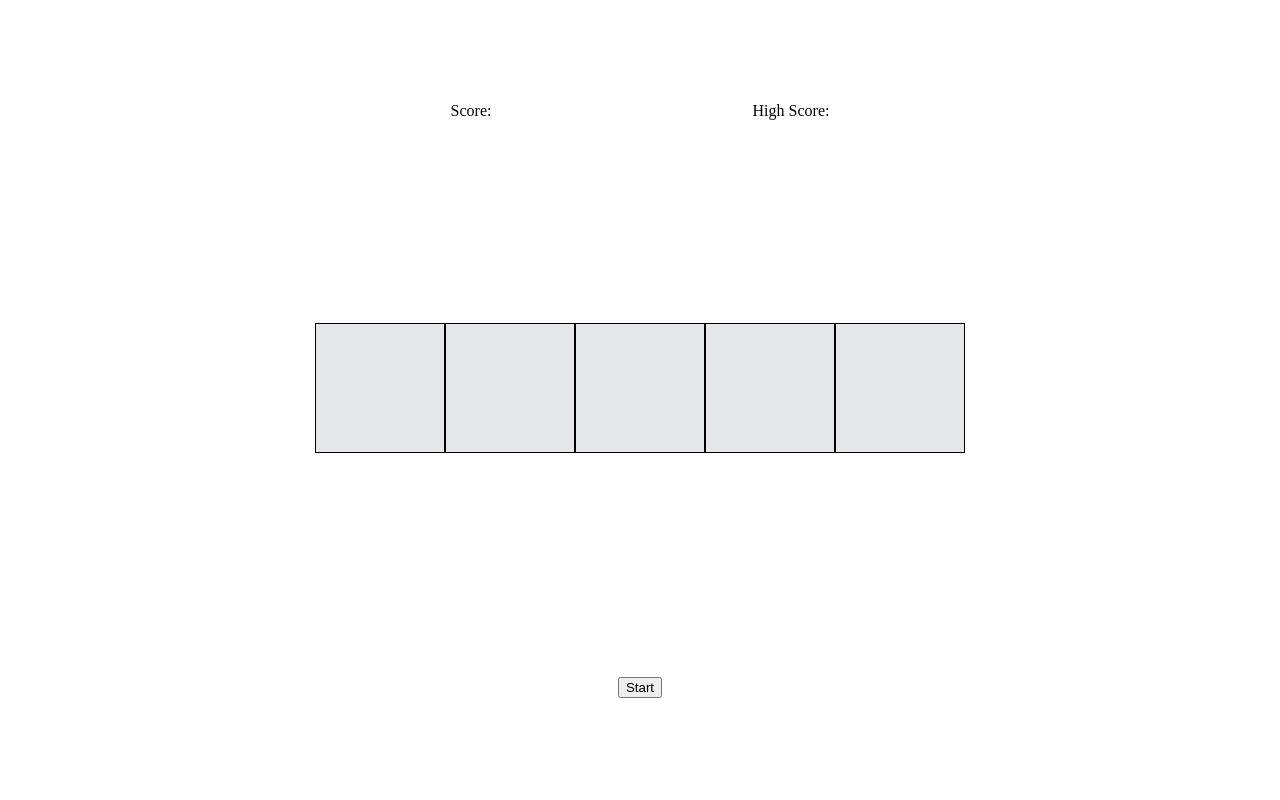
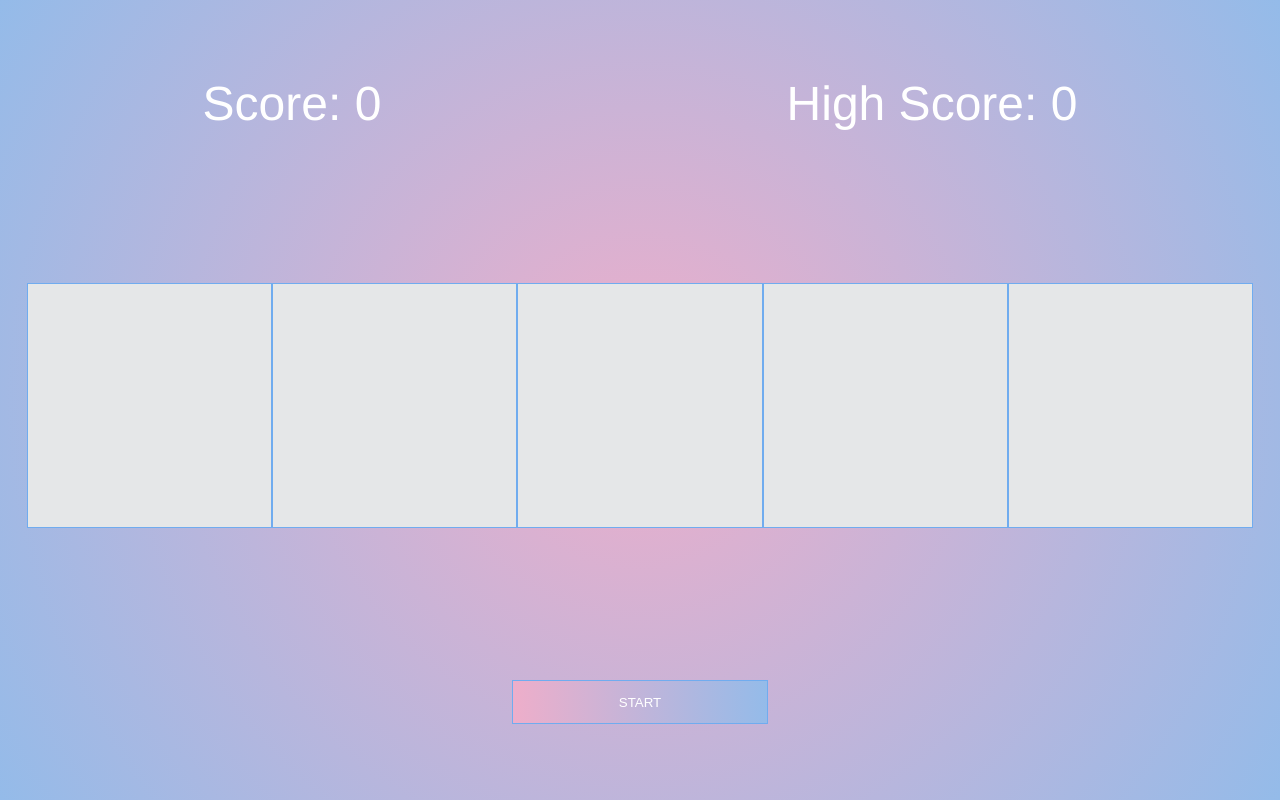
Before and after one commit to Rajasimhared/memory-game-2, a plain HTML site: page index.html in a window 1280 px wide. Drawn offline with Linux system fonts and the light colour scheme.

Commit message:
add backgrounds

```diff
--- a/index.css
+++ b/index.css
@@ -1,5 +1,9 @@
 body {
     margin: 0;
+    background: rgb(238, 174, 202);
+    background: radial-gradient( circle, rgba(238, 174, 202, 1) 0%, rgba(148, 187, 233, 1) 100%);
+    color: #fff;
+    font-family: "Helvetica Neue", Helvetica, Arial;
 }
 
 .main-container {
@@ -14,7 +18,8 @@ body {
     display: flex;
     justify-content: space-around;
     align-items: center;
-    width: 50%;
+    width: 100%;
+    font-size: 3em;
 }
 
 #blocks {
@@ -25,12 +30,29 @@ body {
 
 .plain-block {
     background: #e5e7e8;
-    border: 1px solid black;
+    border: 1px solid rgb(112 172 239);
+    max-width: 250px;
+    max-height: 250px;
 }
 
 .shake {
     animation: shake 0.8s infinite;
     transform: translate3d(0, 0, 0);
+}
+
+.start {
+    cursor: pointer;
+    width: 20%;
+    text-transform: uppercase;
+    padding: 1em 2em;
+    border: 1px solid rgb(112 172 239);
+    color: inherit;
+    background: rgb(238, 174, 202);
+    background: linear-gradient( 90deg, rgba(238, 174, 202, 1) 0%, rgba(148, 187, 233, 1) 100%);
+}
+
+.start:hover {
+    transform: scale(1.1);
 }
 
 @keyframes shake {
--- a/index.html
+++ b/index.html
@@ -6,14 +6,14 @@
     <meta http-equiv="X-UA-Compatible" content="IE=edge">
     <meta name="viewport" content="width=device-width, initial-scale=1.0">
     <link rel="stylesheet" href="./index.css">
-    <title>Document</title>
+    <title>Mem Game</title>
 </head>
 
 <body>
     <div class="main-container">
         <div class="header">
             <div>
-                Score: <span class="score"></span>
+                Score: <span class="score">0</span>
             </div>
             <div>
                 High Score: <span class="high-score"></span>
--- a/index.js
+++ b/index.js
@@ -14,12 +14,13 @@ Block.prototype.init = function() {
     for (let i = 1; i <= this.count; i++) {
         const iElem = document.createElement("div");
         iElem.classList.add("plain-block");
-        iElem.style.width = 100 / this.count - 10 + "vw";
-        iElem.style.height = 100 / this.count - 10 + "vw";
+        iElem.style.width = 100 / this.count - 1 + "vw";
+        iElem.style.height = 100 / this.count - 1 + "vw";
         iElem.dataset.value = i;
         fragment.appendChild(iElem);
     }
     this.element.appendChild(fragment);
+    setHighScore();
 }
 
 Block.prototype.glow = function() {
@@ -37,16 +38,21 @@ Block.prototype.glow = function() {
 
 Block.prototype.onClick = function(e) {
     const value = Number(e.target.dataset.value);
-    if (this.glowOrder.shift() !== value) {
+    if (this.glowOrder[0] !== value) {
         blink(e.target, 'red').then(() => {});
         this.element.classList.add('shake');
         setTimeout(() => {
             this.element.classList.remove('shake');
-        }, 1000)
+        }, 1000);
+        storeHighScore(this.score);
         this.score = 0;
         this.frequency = 1;
-        updateScores(this.score)
+        this.glowOrder = [];
+        updateScores(this.score);
+        startButton.disabled = false;
+        return;
     }
+    this.glowOrder.shift();
     if (this.glowOrder.length === 0) {
         ++this.score;
         ++this.frequency;
@@ -64,15 +70,28 @@ const blink = (el, color) => {
         let element = el
         element.style.backgroundColor = color;
         setTimeout(() => {
-            element.style = '';
-            resolve();
+            element.style.backgroundColor = '';
+            setTimeout(() => resolve(), 300);
         }, 500)
     })
 }
 
 const updateScores = (score) => {
     const scoreDiv = document.querySelector('.score');
+    scoreDiv.innerHTML = score || 0;
+}
+
+const setHighScore = () => {
+    let score = localStorage.getItem('highScore') || 0;
+    const scoreDiv = document.querySelector('.high-score');
     scoreDiv.innerHTML = score;
+}
+
+const storeHighScore = (score) => {
+    let existingScore = localStorage.getItem('highScore') || 0;
+    if (parseInt(existingScore) < parseInt(score)) {
+        localStorage.setItem('highScore', score);
+    }
 }
 
 const random = (min, max) => Math.floor(Math.random() * (max - min)) + min;
@@ -82,4 +101,6 @@ let gameBlocks = new Block("#blocks", 5, () => {});
 let startButton = document.querySelector('.start');
 startButton.addEventListener("click", () => {
     gameBlocks.glow();
+    setHighScore();
+    startButton.disabled = true;
 })
```
